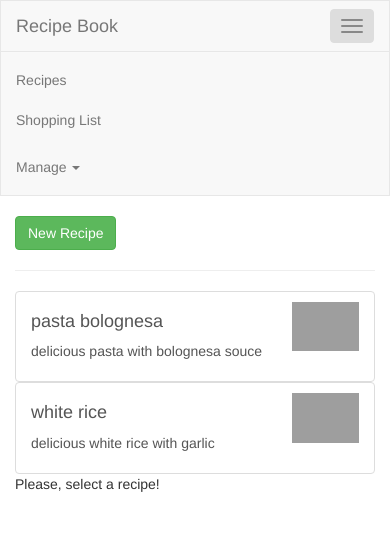
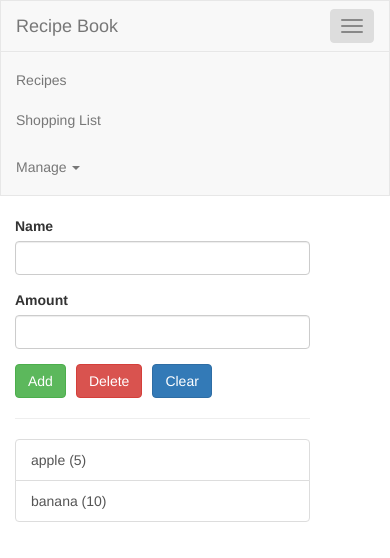
Before and after one commit to rodrigobmedeiros/Angular-TOPTAL-track, an Angular app in the folder angular-the-complete-guide-2023/course-project/: page /shopping-list in a window 390 px wide. Both pictures are taken after a click on the button 352 px from the left and 26 px from the top of the page. Shown: the top 558 px of the page. Built offline with nearby package versions, Linux system fonts and the light colour scheme; grey boxes are pictures that could not be loaded.

Commit message:
Add routes for recipes and shopping-list

```diff
--- a/angular-the-complete-guide-2023/course-project/src/app/app.component.html
+++ b/angular-the-complete-guide-2023/course-project/src/app/app.component.html
@@ -2,12 +2,7 @@
 <div class="container">
   <div class="row">
     <div class="col-md-12">
-      <app-recipes *ngIf="featureSelected === 'recipe'"></app-recipes>
-    </div>
-  </div>
-  <div class="row">
-    <div class="col-md-12">
-      <app-shopping-list *ngIf="featureSelected === 'shopping-list'"></app-shopping-list>
+      <router-outlet></router-outlet>
     </div>
   </div>
 </div>
--- a/angular-the-complete-guide-2023/course-project/src/app/app.module.ts
+++ b/angular-the-complete-guide-2023/course-project/src/app/app.module.ts
@@ -11,6 +11,7 @@ import { RecipeDetailComponent } from './recipes/recipe-detail/recipe-detail.com
 import { RecipesComponent } from './recipes/recipes.component';
 import { FormsModule } from '@angular/forms';
 import { DropdownDirective } from './shared/dropdown.directive';
+import { AppRoutingModule } from './app-routing.module';
 
 @NgModule({
   declarations: [
@@ -26,7 +27,8 @@ import { DropdownDirective } from './shared/dropdown.directive';
   ],
   imports: [
     BrowserModule,
-    FormsModule
+    FormsModule,
+    AppRoutingModule
   ],
   providers: [],
   bootstrap: [AppComponent]
--- a/angular-the-complete-guide-2023/course-project/src/app/header/header.component.html
+++ b/angular-the-complete-guide-2023/course-project/src/app/header/header.component.html
@@ -10,8 +10,8 @@
         <div class="navbar-collapse" [class.collapse]="collapsed" (window:resize)="collapsed = true">
         <!-- <div class="collapse navbar-collapse"> -->
             <ul class="nav navbar-nav">
-                <li><a href="#" (click)="onSelect('recipe')">Recipes</a></li>
-                <li><a href="#" (click)="onSelect('shopping-list')">Shopping List</a></li>
+                <li><a routerLink="/recipes">Recipes</a></li>
+                <li><a routerLink="/shopping-list">Shopping List</a></li>
             </ul>
             <ul class="nav navbar-nav navbar-right">
                 <li class="dropdown" appDropdown>
```
Also changed, not shown: angular-the-complete-guide-2023/course-project/src/app/app-routing.module.ts (added, +22 -0 lines).
